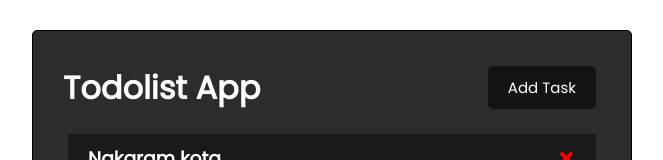
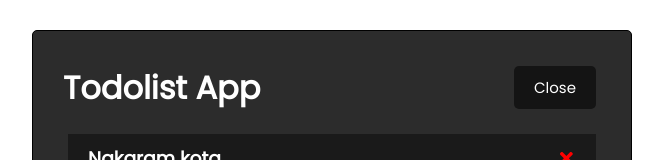
Before and after one commit to Highlighted-dev/todolist-site-react, a React (Create React App) app: page / in a window 1280 px wide. Shown: the top 160 px of the page, without its empty margins (308-971 px from the left). Built offline with nearby package versions, Linux system fonts and the light colour scheme.

Commit message:
Button text is now chaning every time user press the button

```diff
--- a/src/components/Header.js
+++ b/src/components/Header.js
@@ -1,8 +1,8 @@
-const Header = ({ onAdd }) => {
+const Header = ({ onAdd, showAdd }) => {
     return (
         <header className='header'>
             <h1 align="center">Todolist App</h1>
-            <button className="btn" onClick={onAdd}>Add Task</button>
+            <button className="btn" onClick={onAdd} >{showAdd ? "Close" : 'Open'}</button>
         </header>
     )
 }
```
